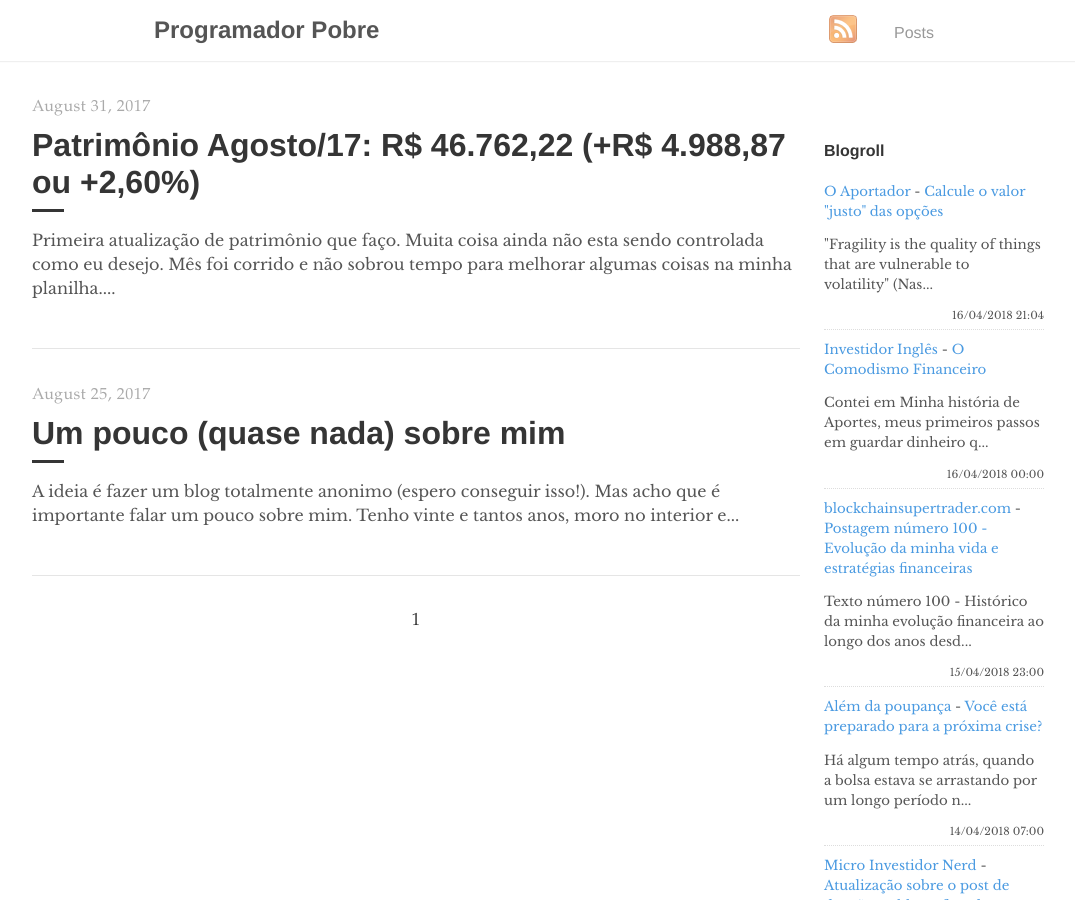
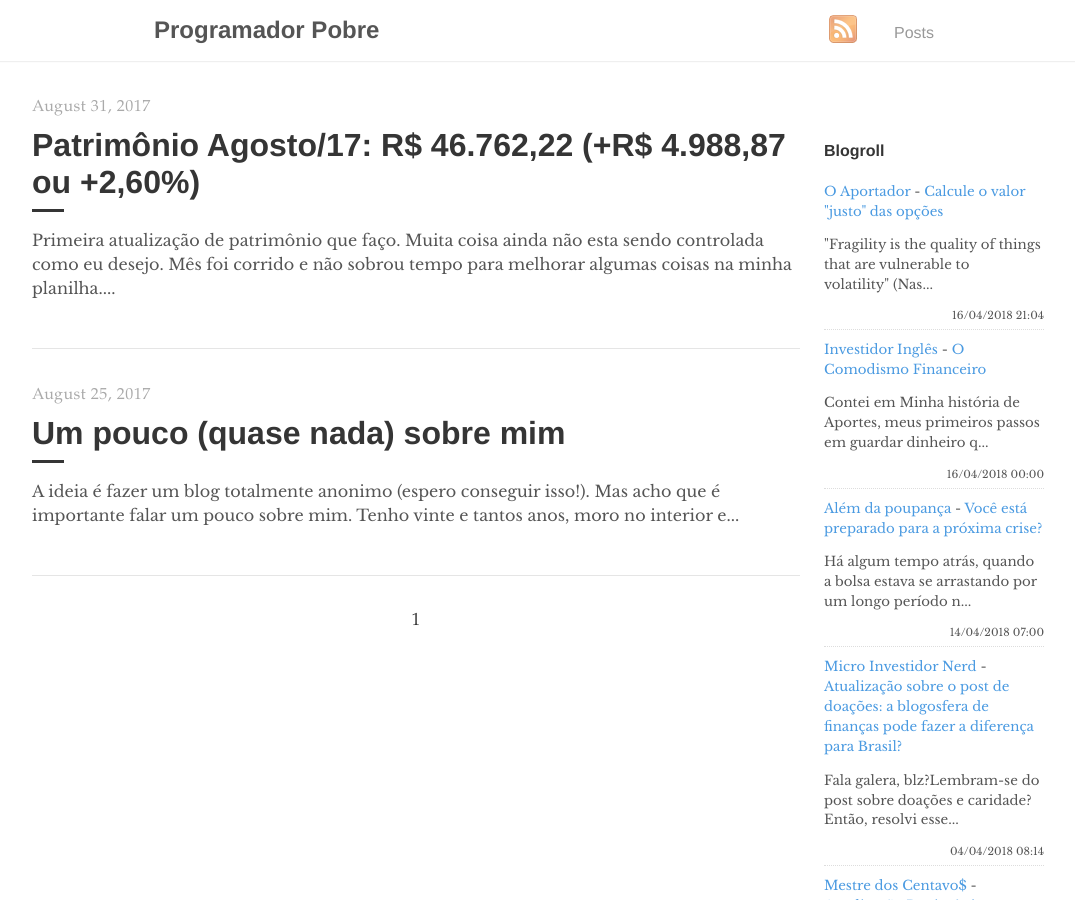
Before and after one commit to programadorpobre/programadorpobre.github.io, a Jekyll site: the page built from index.html, in a window 1280 px wide and 900 px high. Shown: the whole window, without its empty margins (96-1171 px from the left). Built offline with Jekyll 4.4.1, drawn with Linux system fonts in a browser that asks for light colours; the list of posts is cut into pages by our own code; comment, search, counter and statistics services are not loaded.

Commit message:
[ci skip] travis #256

```diff
--- a/_includes/feed-entries.html
+++ b/_includes/feed-entries.html
@@ -7,11 +7,6 @@
     <a class="feed-entry-site-name" href="https://www.investidoringles.com/">Investidor Inglês</a> - <a class="feed-entry-title" href="https://www.investidoringles.com/2018/04/erros-guardar-dinheiro.html">O Comodismo Financeiro</a>
     <p class="feed-entry-summary">Contei em Minha história de Aportes, meus primeiros passos em guardar dinheiro q...</p>
     <time datetime="2018-04-16T00:00:00.000-03:00">16/04/2018 00:00</time>
-</div>
-<div class="feed-entry">
-    <a class="feed-entry-site-name" href="http://www.blockchainsupertrader.com/">blockchainsupertrader.com</a> - <a class="feed-entry-title" href="http://www.blockchainsupertrader.com/2018/04/postagem-numero-100-evolucao-da-minha.html">Postagem número 100 - Evolução da minha vida e estratégias financeiras</a>
-    <p class="feed-entry-summary">Texto número 100 - Histórico da minha evolução financeira ao longo dos anos desd...</p>
-    <time datetime="2018-04-15T23:00:00.000-03:00">15/04/2018 23:00</time>
 </div>
 <div class="feed-entry">
     <a class="feed-entry-site-name" href="https://alemdapoupanca.blogspot.com/">Além da poupança</a> - <a class="feed-entry-title" href="https://alemdapoupanca.blogspot.com/2018/04/voce-esta-preparado-para-proxima-crise.html">Você está preparado para a próxima crise?</a>
```
